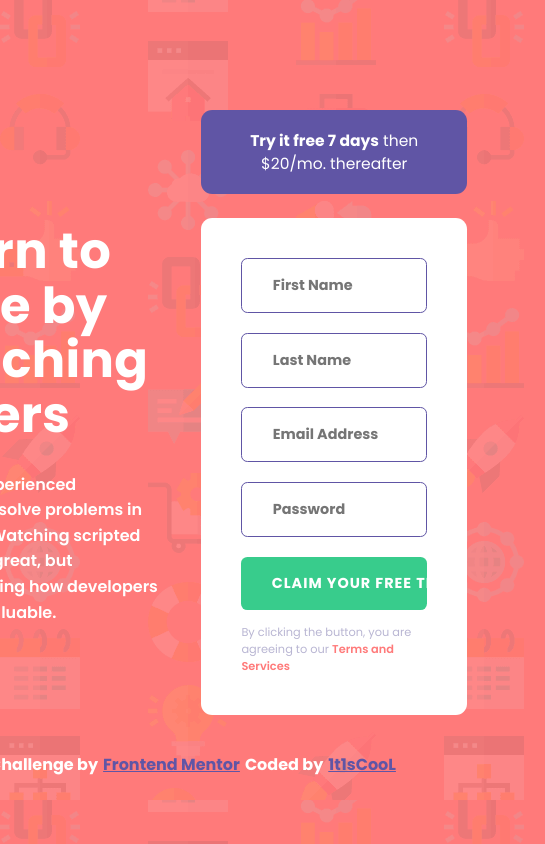
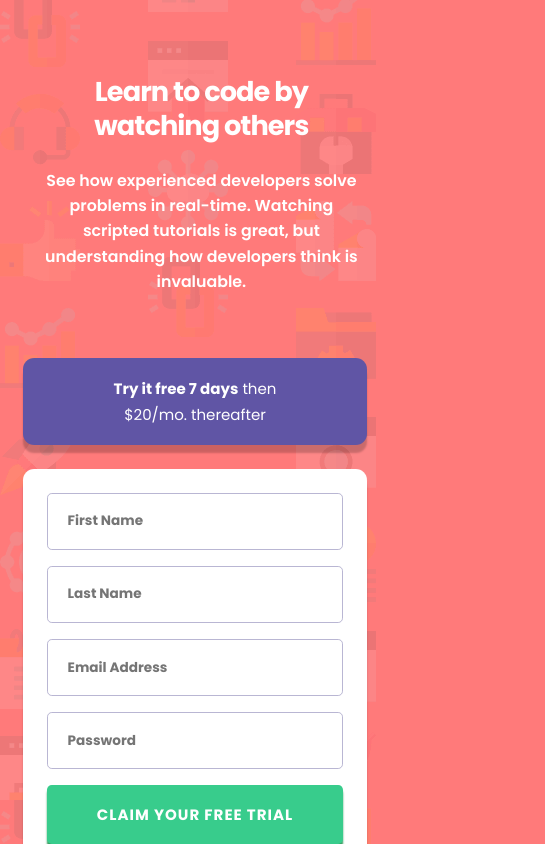
Before and after one commit to 1t1sCooL/intro-component-with-signup-form, a React (Vite) app: page / in a window 390 px wide. Shown: the top 844 px of the page, 545 px wide, since content can reach past the window. Built offline with nearby package versions, Linux system fonts and the light colour scheme.

Commit message:
add some styles

```diff
--- a/src/pages/MainPage/ui/MainPage.module.css
+++ b/src/pages/MainPage/ui/MainPage.module.css
@@ -3,3 +3,8 @@
     justify-content: center;
     align-items: center;
 }
+@media (max-width: 1000px) {
+    .container {
+        flex-direction: column;
+    }
+}
--- a/src/shared/ui/footer/ui/Footer.module.css
+++ b/src/shared/ui/footer/ui/Footer.module.css
@@ -6,6 +6,7 @@
     text-align: center;
     font-size: 1rem;
     color: white;
+    text-shadow: 10px 10px rgba(0, 0, 0, 0.2);
 }
 .footer a{
     scale: 1;
@@ -21,3 +22,11 @@
 .footer a:visited {
     color: var(--Gray900);
 }
+@media (max-width: 1000px) {
+    .footer {
+        flex-direction: column;
+    }
+    .footer a{
+        margin: 2px;
+    }
+}
--- a/src/shared/ui/input/ui/Input.module.css
+++ b/src/shared/ui/input/ui/Input.module.css
@@ -1,22 +1,57 @@
+.inputWrapper {
+    width: 100%;
+    text-align: right;
+    font-family: "PoppinsBold";
+}
 .input {
     width: 100%;
-    padding: 1rem 1.9rem;
-    border-radius: .4rem;
-    border: 1px solid var(--Purple700);
+    padding: 1.1rem 1.9rem;
+    border-radius: .3rem;
+    border: 1px solid var(--Purple350);
     font-size: .9rem;
     box-sizing: border-box;
+    font-family: "PoppinsBold";
 }
 input{
     color: black;
-    font-family: "PoppinsBold";
 }
-
 .input[type='submit'] {
     width: 100%;
     background-color: var(--Green400);
     border: none;
+    padding: 1.1rem 1.9rem;
     color: white;
-    font-family: "PoppinsBold";
     text-transform: uppercase;
     letter-spacing: 1px;
+    box-shadow: 0 4px 2px hsl(144, 49%, 41%);
+    cursor: pointer;
 }
+.input[type='submit']:hover{
+    background-color: hsla(154, 59%, 51%, 0.75);
+    box-shadow: 0 4px 2px hsla(144, 49%, 41%, 0.75);
+}
+.errorMessage{
+    font-style: italic;
+    font-size: .68rem;
+    color: var(--Red400);
+    font-family: "PoppinsSemiBold";
+}
+.inputError::placeholder{
+    color: transparent;
+}
+.input.inputError{
+    border: 2px solid var(--Red400);
+    color: var(--Red400);
+    font-family: "PoppinsSemiBold";
+    background: url("/icon-error.svg") no-repeat right 25px center ;
+}
+@media (max-width: 1000px) {
+    .input {
+        padding: 1.1rem 1.2rem;
+        font-size: .85rem;
+        border-radius: .3rem;
+    }
+    .input[type='submit'] {
+        font-size: .94rem;
+    }
+}
--- a/src/shared/ui/input/ui/Input.tsx
+++ b/src/shared/ui/input/ui/Input.tsx
@@ -1,13 +1,31 @@
-import styles from './Input.module.css'
+import styles from './Input.module.css';
+import React from "react";
 
 interface InputProps {
     placeholder?: string;
-    type?: "text" | "password" | "email" | "password_confirmation" | "submit";
+    name?: string;
+    type?: "text" | "password" | "email" | "submit";
     value?: string;
+    onChange?: (value: string) => void;
+    error?: string;
 }
 
-export const Input = ({placeholder, type, value}:InputProps) => {
+export const Input = ({ placeholder, type = "text", value = "", name, onChange, error }: InputProps) => {
+    const handleChange = (e: React.ChangeEvent<HTMLInputElement>) => {
+        onChange?.(e);
+    };
+
     return (
-        <input className={styles.input} placeholder={placeholder} type={type} value={value ? value : ''} />
-    )
-}
+        <div className={styles.inputWrapper}>
+            <input
+                className={`${styles.input} ${error ? styles.inputError : ''}`}
+                placeholder={placeholder}
+                type={type}
+                value={value}
+                name={name}
+                onChange={handleChange}
+            />
+            {error && <span className={styles.errorMessage}>{error}</span>}
+        </div>
+    );
+};
--- a/src/widgets/description/ui/Description.module.css
+++ b/src/widgets/description/ui/Description.module.css
@@ -23,3 +23,22 @@
     font-size: 1rem;
     line-height: 1.6;
 }
+@media (max-width: 1000px) {
+    .description {
+        width: 88%;
+        text-align: center;
+        gap: 0;
+    }
+    .description .header {
+        text-align: center;
+        margin: 18rem 1rem 1.55rem 1rem;
+        font-size: 1.7rem;
+        line-height: 1.25;
+        letter-spacing: -.06rem;
+    }
+    .description .text {
+        font-size: .99rem;
+        line-height: 1.6;
+        margin: 0 .5rem 2rem .5rem;
+    }
+}
--- a/src/widgets/form/ui/Form.module.css
+++ b/src/widgets/form/ui/Form.module.css
@@ -18,6 +18,7 @@
     align-items: center;
     justify-content: center;
     gap: 1.23rem;
+    box-shadow: 0 8px 2px rgba(0, 0, 0, 0.2);
 }
 .formHeader {
     vertical-align: middle;
@@ -26,8 +27,8 @@
     padding: 1.2rem 1rem;
     border-radius: .7rem;
     background-color: var(--Purple700);
-    width: 100%;
     text-align: center;
+    box-shadow: 0 8px 2px rgba(0, 0, 0, 0.2);
 }
 h2.formHeader {
     font-family: 'Poppins';
@@ -46,4 +47,29 @@ h2.formHeader  span{
 .formText span{
     font-family: 'PoppinsSemiBold';
     color: var(--Red400);
+    cursor: pointer;
 }
+@media (max-width: 1000px) {
+    .formHeader {
+        padding: 2rem 1rem;
+    }
+    .form {
+        width: 88%;
+        margin: 1rem 1rem 1rem 1rem;
+
+    }
+    .form form {
+        padding: 1.5rem;
+        gap: 1rem;
+    }
+    .form h2 {
+        padding: 1.1rem 4.2rem;
+        line-height: 1.7;
+        font-size: .94rem;
+    }
+    .formText{
+        text-align: center;
+        margin: -.6rem 1rem 0 1rem;
+        line-height: 1.9;
+    }
+}
--- a/src/widgets/form/ui/Form.tsx
+++ b/src/widgets/form/ui/Form.tsx
@@ -1,16 +1,112 @@
 import styles from './Form.module.css'
 import { Input } from "@/shared/ui/input";
+import  React, { useState } from "react";
 
 export const Form = () => {
+    const [formData, setFormData] = useState({
+        firstName: '',
+        lastName: '',
+        email: '',
+        password: '',
+    });
+
+    const [errors, setErrors] = useState({
+        firstName: '',
+        lastName: '',
+        email: '',
+        password: '',
+    });
+
+    const validateField = (name: string, value: string) => {
+        let error = '';
+
+        switch (name) {
+            case 'firstName':
+                if (!value.trim()) error = 'First Name cannot be empty';
+                break;
+            case 'lastName':
+                if (!value.trim()) error = 'Last Name cannot be empty';
+                break;
+
+            case 'email':
+                const emailRegex = /^[^\s@]+@[^\s@]+\.[^\s@]+$/;
+                if (!value.trim()) {
+                    error = 'This field is required';
+                } else if (!emailRegex.test(value)) {
+                    error = 'Looks like this is not an email';
+                }
+                break;
+
+            case 'password':
+                if (!value) {
+                    error = 'Password cannot be empty';
+                } else if (value.length < 8) {
+                    error = 'Password must be at least 8 characters';
+                }
+                break;
+
+            default:
+                break;
+        }
+
+        setErrors(prev => ({ ...prev, [name]: error }));
+    };
+
+    const handleChange = (e: React.ChangeEvent<HTMLInputElement>) => {
+        const { name, value } = e.target;
+        setFormData(prev => ({ ...prev, [name]: value }));
+        validateField(name, value);
+    };
     return (
         <section className={styles.form}>
             <h2 className={styles.formHeader}><span>Try it free 7 days</span> then $20/mo. thereafter</h2>
             <form>
-                <Input placeholder={'First Name'} type={'text'}/>
-                <Input placeholder={'Last Name'} type={'text'}/>
-                <Input placeholder={'Email Address'} type={'text'}/>
-                <Input placeholder={'Password'} type={'text'}/>
-                <Input value={'Claim your free trial'} type={'submit'}/>
+                <Input
+                    name="firstName"
+                    placeholder="First Name"
+                    type="text"
+                    value={formData.firstName}
+                    onChange={handleChange}
+                    error={errors.firstName}
+                />
+                <Input
+                    name="lastName"
+                    placeholder="Last Name"
+                    type="text"
+                    value={formData.lastName}
+                    onChange={handleChange}
+                    error={errors.lastName}
+                />
+                <Input
+                    name="email"
+                    placeholder="Email Address"
+                    type="text"
+                    value={formData.email}
+                    onChange={handleChange}
+                    error={errors.email}
+                />
+                <Input
+                    name="password"
+                    placeholder="Password"
+                    type="password"
+                    value={formData.password}
+                    onChange={handleChange}
+                    error={errors.password}
+                />
+                <Input
+                    value="Claim your free trial"
+                    type="submit"
+                    disabled={
+                        !!errors.firstName ||
+                        !!errors.lastName ||
+                        !!errors.email ||
+                        !!errors.password ||
+                        !formData.firstName.trim() ||
+                        !formData.lastName.trim() ||
+                        !formData.email.trim() ||
+                        !formData.password
+                    }
+                />
                 <p className={styles.formText}>
                     By clicking the button, you are agreeing to our <span>Terms and Services</span>
                 </p>
```
